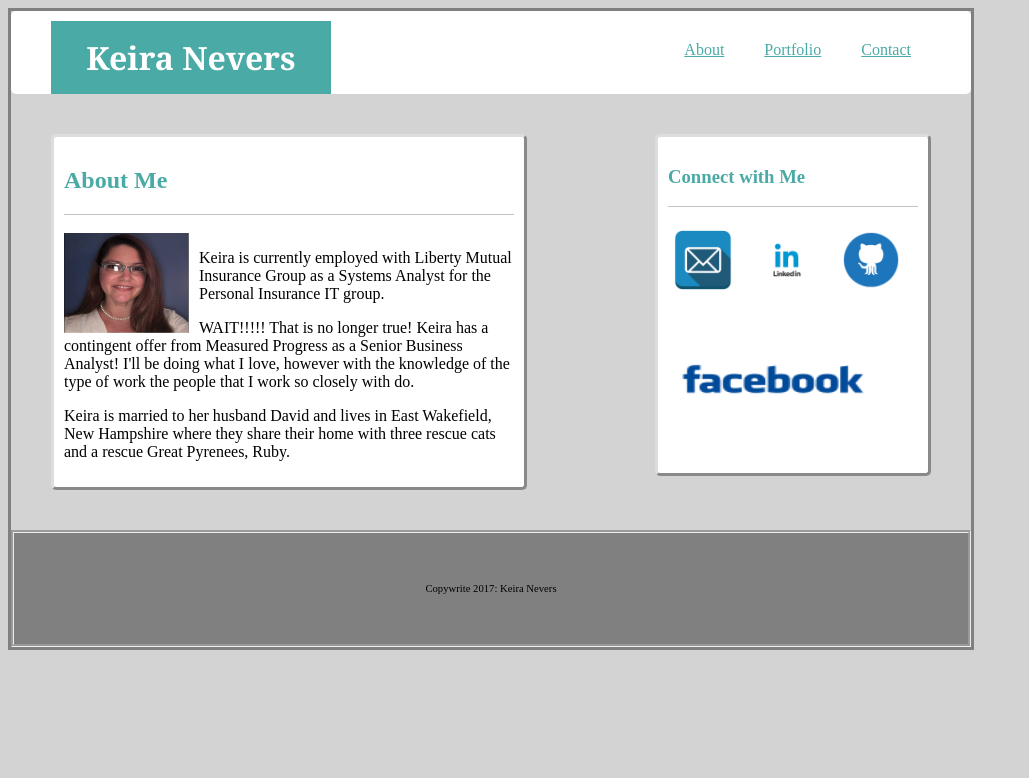
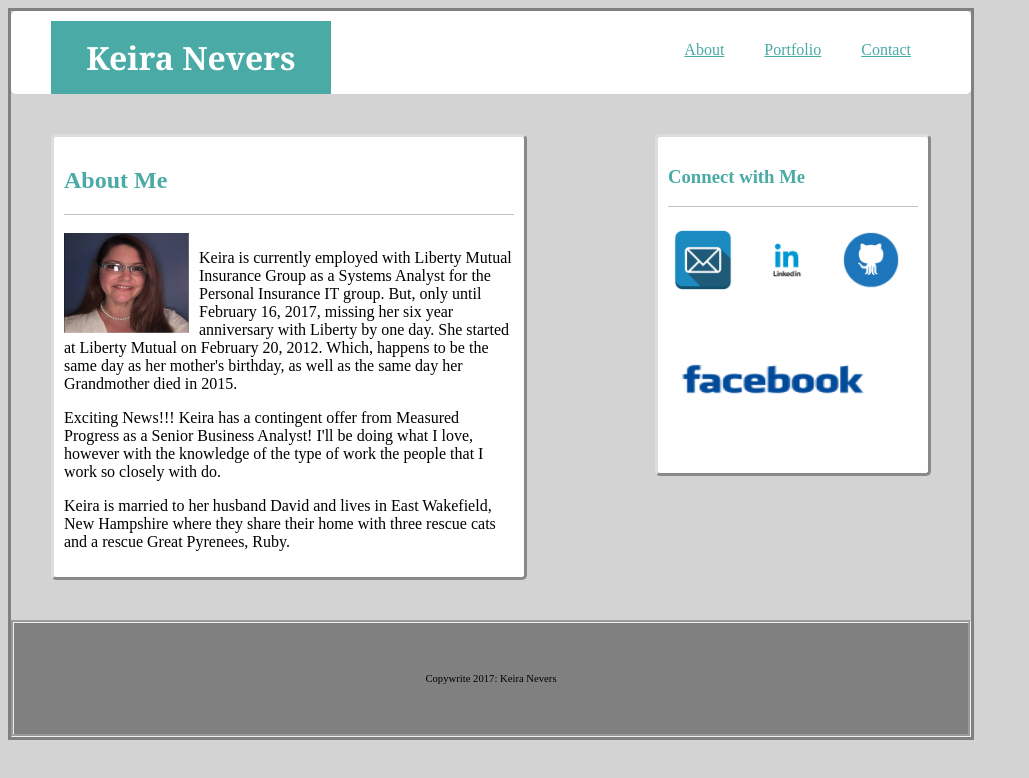
Before and after one commit to keiranevers/keiranevers.github.io, a plain HTML site: page index.html in a window 1280 px wide. Shown: the whole page, without its empty margins (0-1029 px from the left). Drawn offline with Linux system fonts and the light colour scheme.

Commit message:
updates to profile

```diff
--- a/index.html
+++ b/index.html
@@ -18,9 +18,9 @@
             <section class="block">
             <br>
             <img src="images/keiraneversimage.jpg" width=125 height=100>
-            <p>Keira is currently employed with Liberty Mutual Insurance Group as a Systems Analyst for the Personal Insurance IT group.  </p>
+            <p>Keira is currently employed with Liberty Mutual Insurance Group as a Systems Analyst for the Personal Insurance IT group.  But, only until February 16, 2017, missing her six year anniversary with Liberty by one day.  She started at Liberty Mutual on February 20, 2012.  Which, happens to be the same day as her mother's birthday, as well as the same day her Grandmother died in 2015.</p>
 
-            <p>WAIT!!!!!  That is no longer true!  Keira has a contingent offer from Measured Progress as a Senior Business Analyst!  I'll be doing what I love, however with the knowledge of the type of work the people that I work so closely with do.</p>
+            <p>Exciting News!!! Keira has a contingent offer from Measured Progress as a Senior Business Analyst!  I'll be doing what I love, however with the knowledge of the type of work the people that I work so closely with do.</p>
 
             <p>Keira is married to her husband David and lives in East Wakefield, New Hampshire where they share their home with three rescue cats and a rescue Great Pyrenees, Ruby.</p>
         </div>
```
